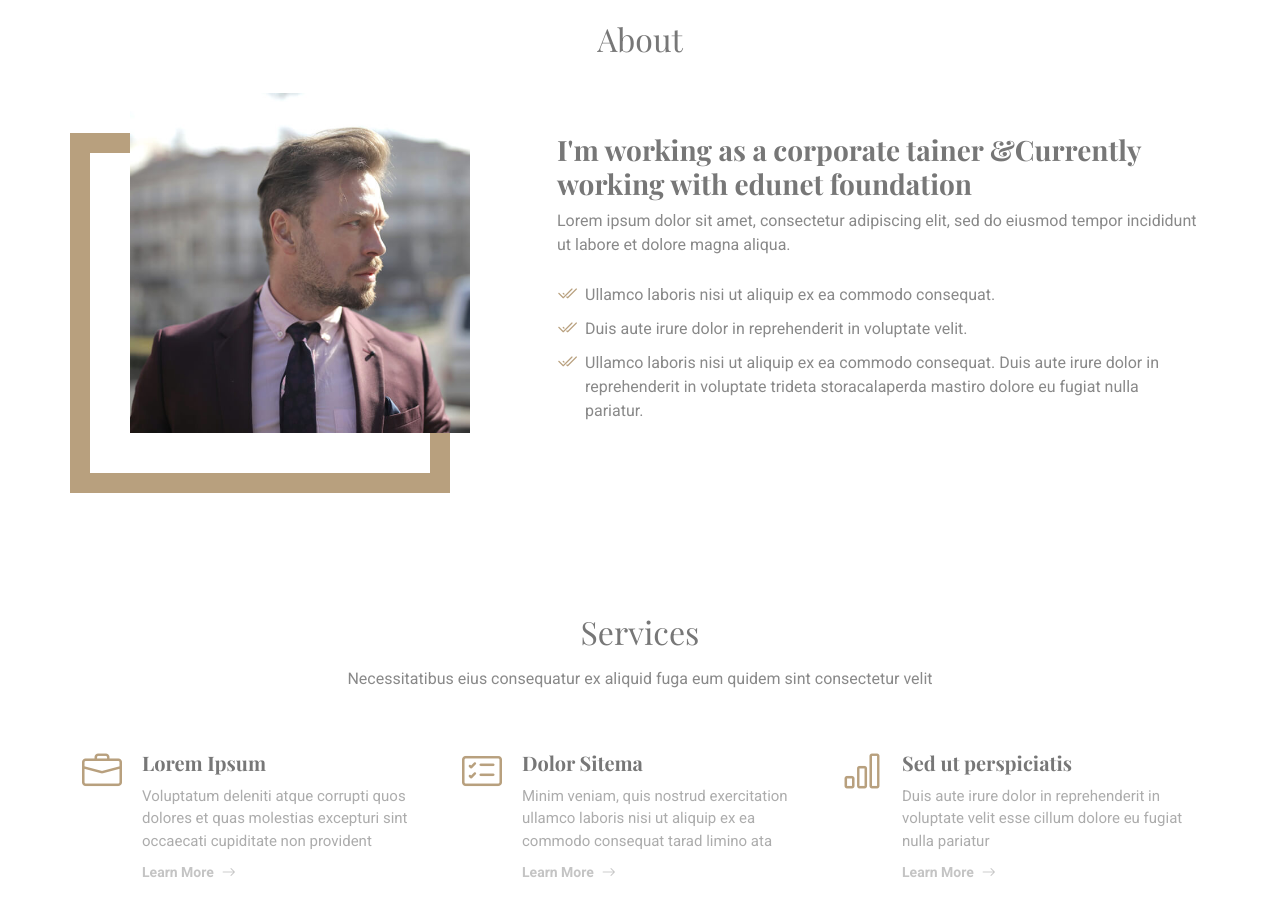
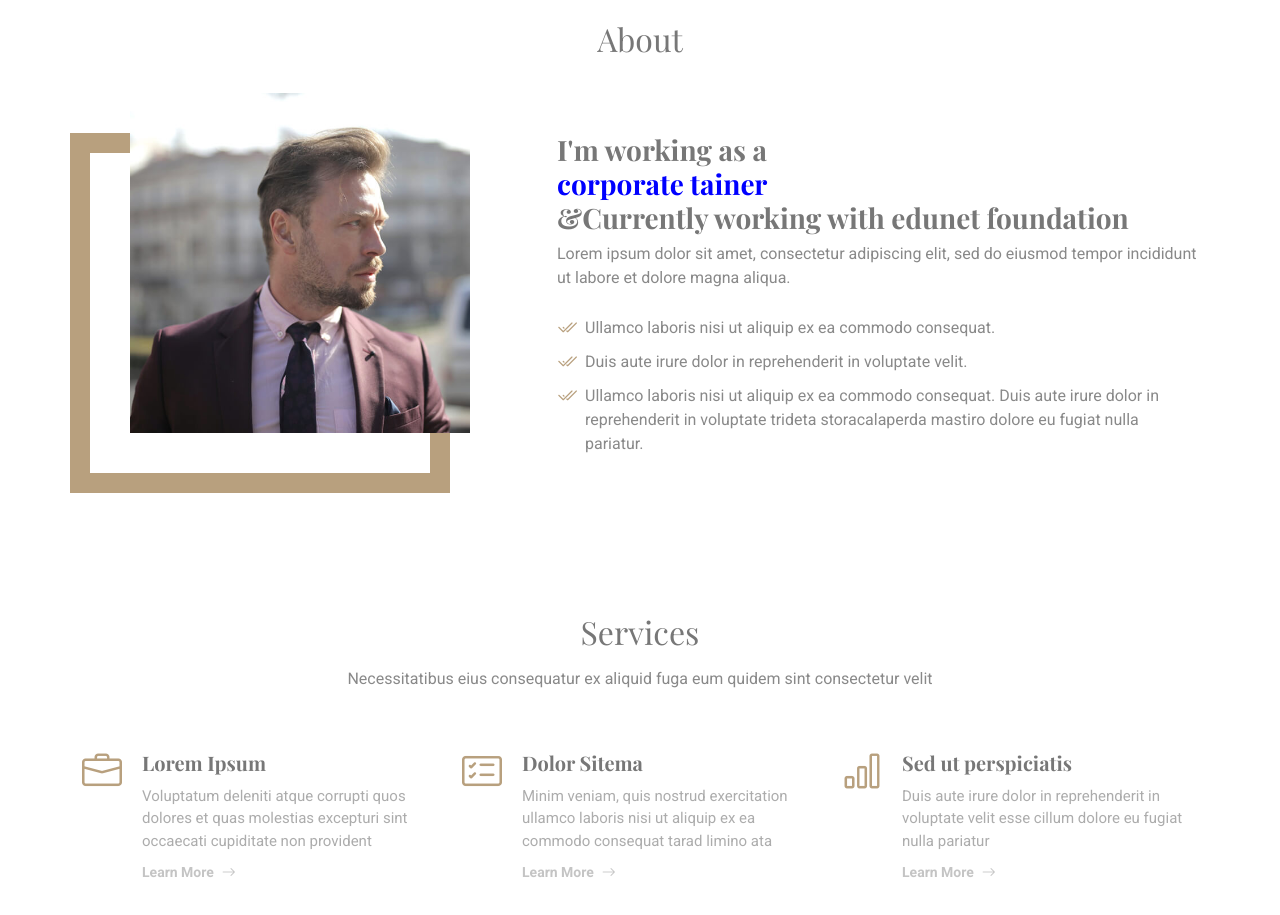
Before and after one commit to sivamohanbabu/portfolio-siva, a plain HTML site: page index.html in a window 1280 px wide. Shown: the part 840-1755 px from the top of the page. Drawn offline with nearby package versions, Linux system fonts and the light colour scheme; a web font is replaced by a local one.

Commit message:
changes in color

```diff
--- a/index.html
+++ b/index.html
@@ -114,7 +114,7 @@
             <img src="assets/img/profile-img.jpg" class="img-fluid" alt="">
           </div>
           <div class="col-lg-7 content">
-            <h3>I'm working as  a corporate tainer &amp;Currently working with edunet foundation</h3>
+            <h3>I'm working as  a <p style="color: blue;">corporate tainer</p> &amp;Currently working with edunet foundation</h3>
             <p>
               Lorem ipsum dolor sit amet, consectetur adipiscing elit, sed do eiusmod tempor incididunt ut labore et dolore
               magna aliqua.
```
